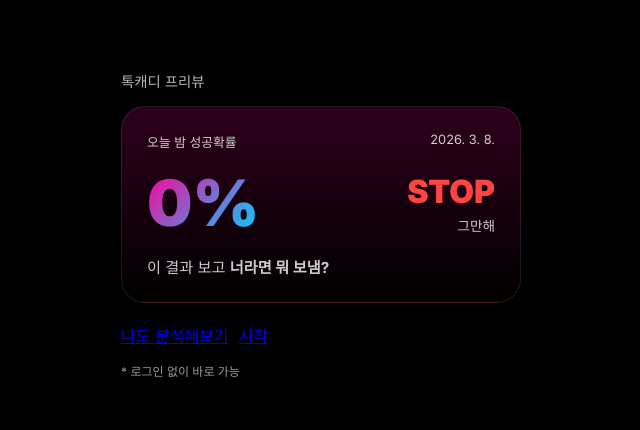
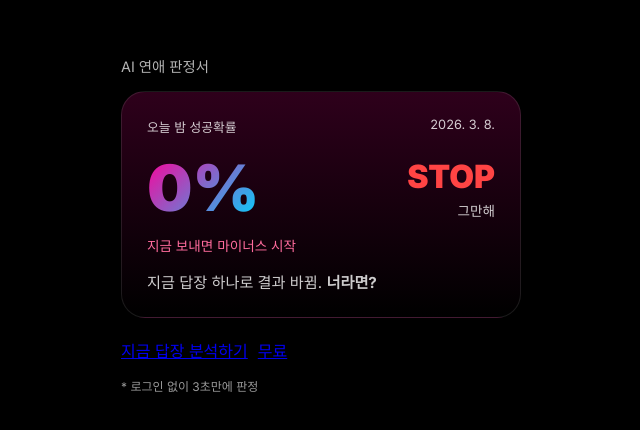
Before and after one commit to ziddane11-oss/solar-curie, a Next.js app: page /result-preview in a window 1280 px wide. Shown: the part 176-606 px from the top of the page, without its empty margins (319-959 px from the left). Built offline with nearby package versions, Linux system fonts and the light colour scheme.

Commit message:
v1.7 - Optimized preview page copy for better conversion

```diff
--- a/src/app/result-preview/page.js
+++ b/src/app/result-preview/page.js
@@ -11,10 +11,15 @@ export default function ResultPreviewPage({ searchParams }) {
 
   const verdictColor = v === "GO" ? "#39ff14" : "#ff4444";
 
+  // STOP일 때 서브 텍스트 (위기감)
+  const verdictWarn = v === "GO"
+    ? "지금이 밀어붙일 타이밍임"
+    : "지금 보내면 마이너스 시작";
+
   return (
     <div className="preview-container">
       <div className="preview-content">
-                <div className="preview-label">톡캐디 프리뷰</div>
+        <div className="preview-label">AI 연애 판정서</div>
 
         <div className="preview-card">
           <div className="preview-card-header">
@@ -30,22 +35,24 @@ export default function ResultPreviewPage({ searchParams }) {
             </div>
           </div>
 
+          <div className="verdict-warn">{verdictWarn}</div>
+
           <div className="preview-question">
-                        이 결과 보고 <b>너라면 뭐 보냄?</b>
+            지금 답장 하나로 결과 바뀜. <b>너라면?</b>
           </div>
         </div>
 
         <div className="preview-buttons">
           <Link href="/" className="btn-primary">
-                        나도 분석해보기
+            지금 답장 분석하기
           </Link>
           <Link href="/" className="btn-secondary">
-                        시작
+            무료
           </Link>
         </div>
 
         <div className="preview-note">
-                    * 로그인 없이 바로 가능
+          * 로그인 없이 3초만에 판정
         </div>
       </div>
 
@@ -107,8 +114,14 @@ export default function ResultPreviewPage({ searchParams }) {
           opacity: 0.8;
           margin-top: 4px;
         }
+        .verdict-warn {
+          margin-top: 15px;
+          font-size: 0.85rem;
+          color: #ff6b9d;
+          font-weight: 500;
+        }
         .preview-question {
-          margin-top: 20px;
+          margin-top: 15px;
           font-size: 0.95rem;
           opacity: 0.8;
         }
```
Lines whose indentation alone changed are shown as unchanged.
